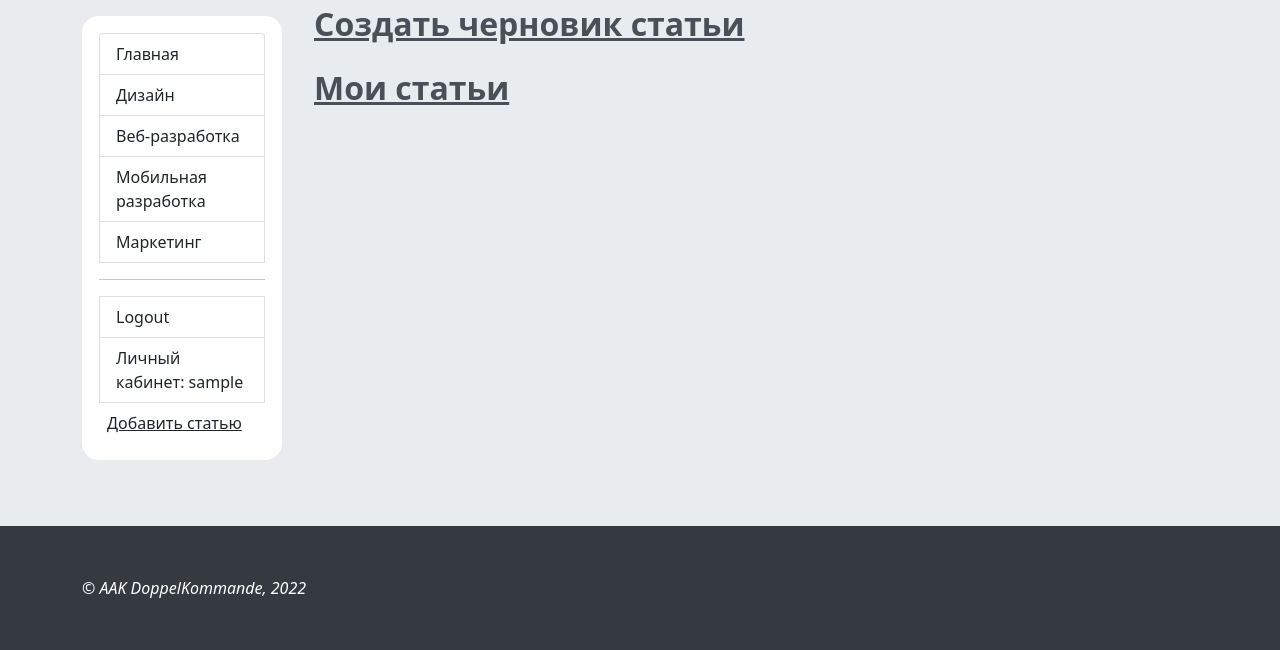
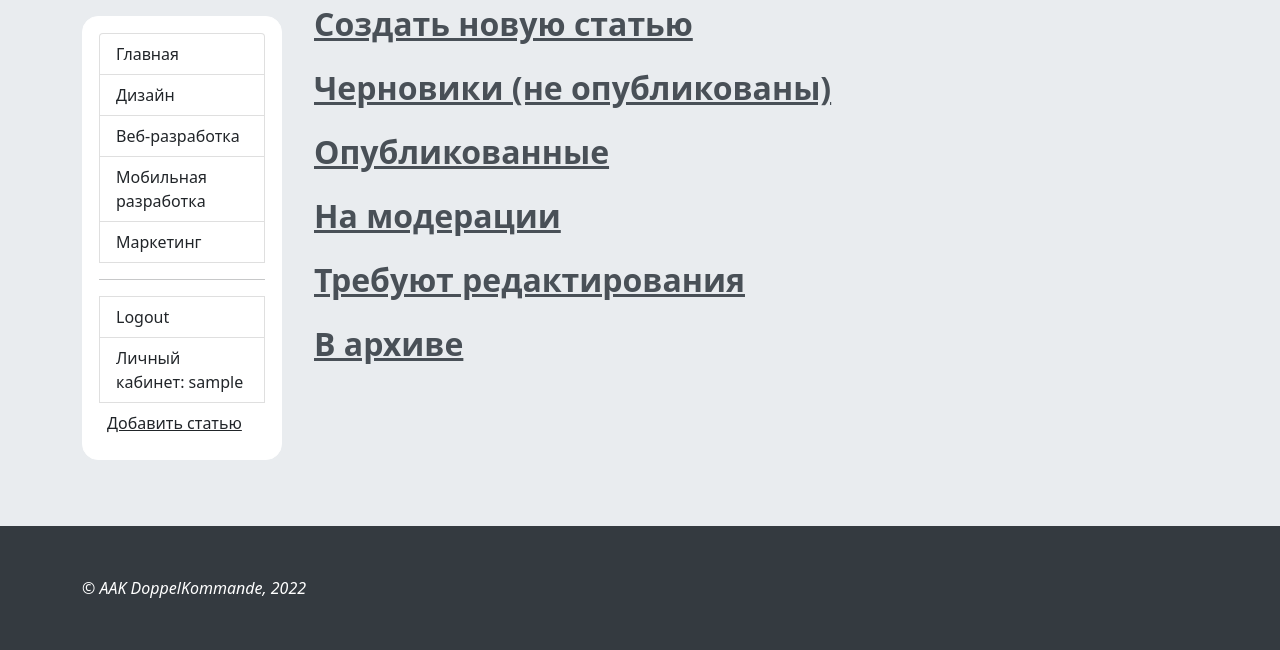
Before and after one commit to mazuralexey93/Habr_project, a Flask app: page /profile/posts/ in a window 1280 px wide. Shown: the part 150-800 px from the top of the page. Run offline with Flask 2, Linux system fonts and the light colour scheme; the visitor is signed in with stand-in values (Sample User, id 1); data comes from the database, SQL or seed files in the repository; some libraries are stand-ins or nearby versions.

Commit message:
update post status choice

```diff
--- a/habr/blueprints/posts.py
+++ b/habr/blueprints/posts.py
@@ -2,7 +2,7 @@ from flask import Blueprint, render_template, request, redirect, url_for, flash
 from flask_login import current_user, login_required
 from werkzeug.exceptions import NotFound
 
-from habr.models.post import Post, CategoryChoices
+from habr.models.post import Post, CategoryChoices, PostStatus
 from habr.models.user import User
 from habr.models.database import db
 from habr.forms.post import CreateArticleForm
@@ -60,28 +60,31 @@ def concrete_post(pk: int):
 def create_article():
     form = CreateArticleForm(request.form)
     form.category.choices = [x for x in CategoryChoices.__members__]
+    form.status.choices = [y for y in PostStatus.__members__]
 
     if request.method == "POST" and form.validate_on_submit():
-        post = Post(category=form.category.data, header=form.title.data, body=form.text.data, description=form.description.data)
+        post = Post(category=form.category.data, header=form.title.data, body=form.text.data, description=form.description.data, status=form.status.data)
         if current_user:
             post.user_id = current_user.id
         else:
             user = User(user_id=current_user.id)
             db.session.add(user)
             db.session.flush()
+            post.status = PostStatus.NOT_PUBLISHED
             post.user_id = user.id
         db.session.add(post)
         db.session.commit()
 
         return redirect(url_for('posts.post_list'))
 
-    return render_template('index.html', form=form)
+    return render_template('article_create.html', form=form)
 
 @login_required
 @posts.route('/post/update/<int:pk>/', methods=['GET', 'POST'])
 def update_article(pk):
     form = CreateArticleForm(request.form)
     form.category.choices = [x for x in CategoryChoices.__members__]
+    form.status.choices = [y for y in PostStatus.__members__]
     post = Post.query.get_or_404(pk)
 
     if request.method == 'GET':
@@ -93,8 +96,9 @@ def update_article(pk):
         post.header = form.title.data
         post.category = form.category.data
         post.description = form.description.data
+        post.status = form.status.data
         post.body = form.text.data
-        post.user_id = current_user.id
+        post.user = current_user
         db.session.add(post)
         db.session.commit()
         flash('Post has been updated!')
@@ -110,5 +114,10 @@ def update_article(pk):
 @posts.route('/post/delete/<int:pk>')
 def delete_article(pk: int):
     post = Post.query.get_or_404(pk)
-    # в профиле пользователя добавить ссылки на разные статусы статей (опубликованы, на модерации, требуют редакт, в архиве
+    if request.method == 'GET':
+        if current_user != post.user:
+            flash("Can't delete another user's post!")
+            return redirect(url_for('posts.concrete_post', pk=pk))
+
+    post.status = PostStatus.ARCHIEVED
     return render_template('archieved.html')
--- a/habr/forms/post.py
+++ b/habr/forms/post.py
@@ -9,3 +9,4 @@ class CreateArticleForm(FlaskForm):
     category = SelectField('Категория', [validators.DataRequired()])
     description = CKEditorField('Описание', [validators.DataRequired()])
     submit = SubmitField('Добавить')
+    status = SelectField('Cтатус')
--- a/habr/templates/article_create.html
+++ b/habr/templates/article_create.html
@@ -17,7 +17,8 @@
        {{ form.csrf_token }}
 {#      {{ ckeditor.create(value='blah...blah...') }}#}
 
-       {% for field_name in ['title', 'category', 'text', 'description'] %}
+       {% for field_name in ['title', 'category', 'status', 'text', 'description'] %}
+
        {% set field = form[field_name] %}
          <div class="my-3">
            {{ field.label(class="form-label") }}
--- a/habr/templates/article_update.html
+++ b/habr/templates/article_update.html
@@ -16,7 +16,7 @@
      {% endif %}
      <form method="post">
        {{ form.csrf_token }}
-       {% for field_name in ['title', 'category', 'text', 'description'] %}
+       {% for field_name in ['title', 'category', 'status', 'text', 'description'] %}
        {% set field = form[field_name] %}
          <div class="my-3">
            {{ field.label(class="form-label") }}
--- a/habr/templates/profile_posts_index.html
+++ b/habr/templates/profile_posts_index.html
@@ -2,11 +2,27 @@
 
 {% block content %}
     <div class="heading">
-       <a href="/post/create/"> Создать черновик статьи </a>
+        <a href="/post/create/"> Создать новую статью </a>
     </div>
 
     <div class="heading">
-        <a href="/profile/posts/all/"> Мои статьи </a>
+        <a href="/profile/posts/all/"> Черновики (не опубликованы)  </a>
+    </div>
+
+    <div class="heading">
+        <a href="/profile/posts/all/"> Опубликованные </a>
+    </div>
+
+    <div class="heading">
+        <a href="/profile/posts/all/"> На модерации </a>
+    </div>
+
+    <div class="heading">
+        <a href="/profile/posts/all/"> Требуют редактирования </a>
+    </div>
+
+    <div class="heading">
+        <a href="/profile/posts/all/"> В архиве </a>
     </div>
 
 {% endblock %}
```
Also changed, not shown: habr/templates/article.html (+8 -6 lines), requirements.txt (+5 -6 lines).
